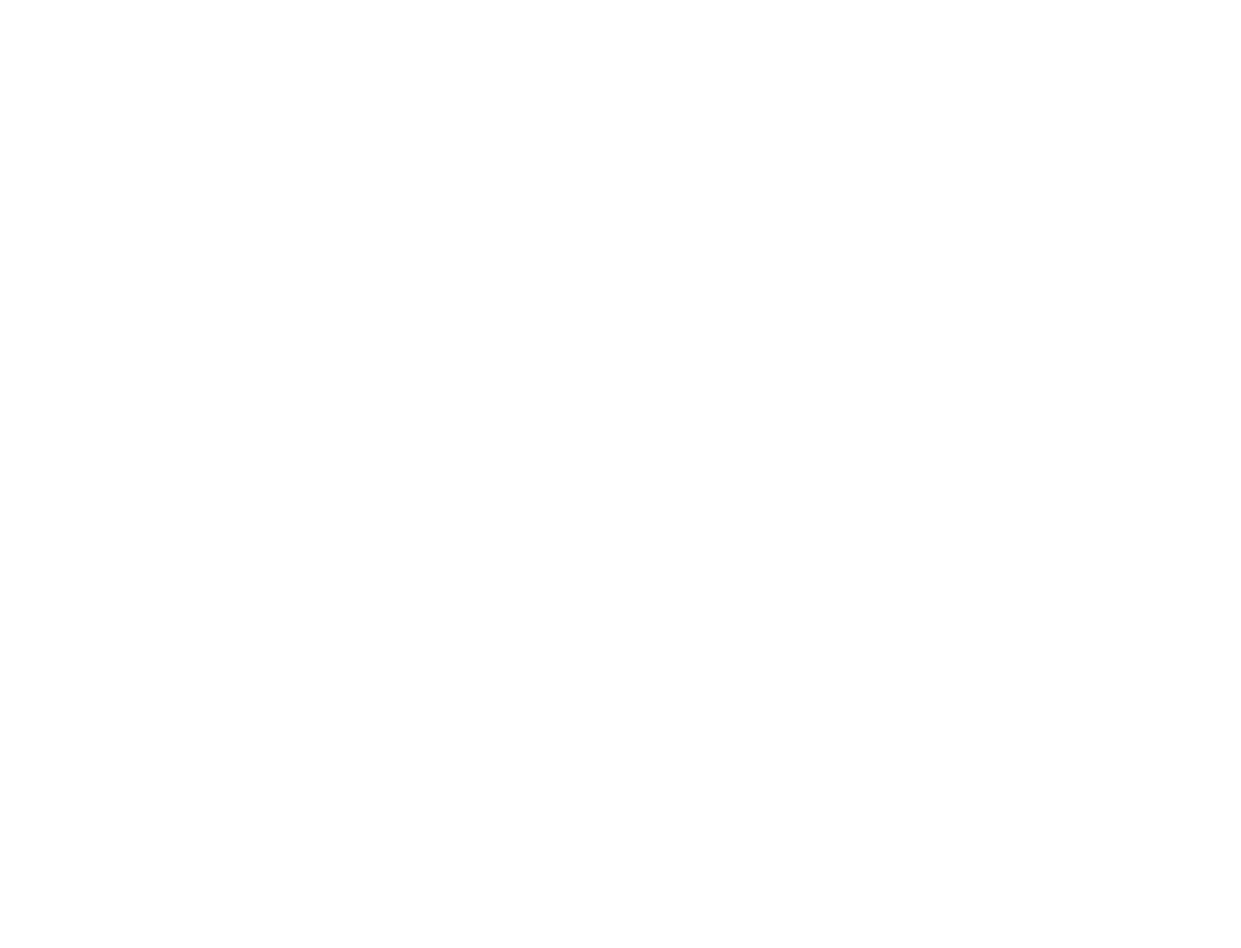
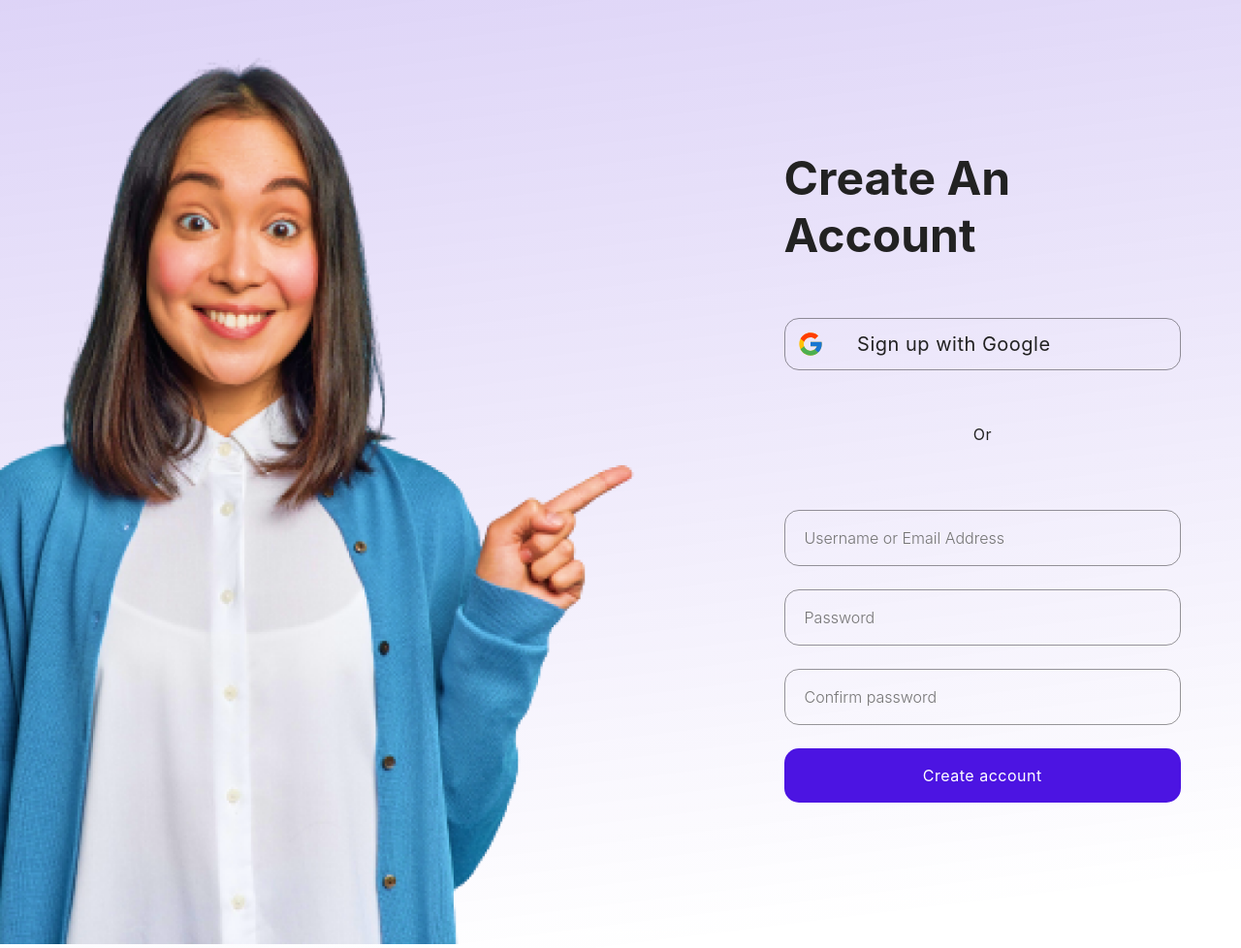
Before and after one commit to chinedu9/just-form, a plain HTML site: page index.html in a window 1280 px wide. Shown: the whole page at 97% size. Before the commit the page ends 800 px from the top, so only its background shows below. Drawn offline with Linux system fonts and the light colour scheme.

Commit message:
task submit

```diff
--- a/index.html
+++ b/index.html
@@ -4,8 +4,44 @@
     <meta charset="UTF-8">
     <meta name="viewport" content="width=device-width, initial-scale=1.0">
     <title>Document</title>
+    <link rel="stylesheet" href="style.css">
 </head>
 <body>
 
+      <div class="container">
+        <div class="image">
+            <img src="pix/Image used.png" alt="">
+        </div>
+        <div class="form">
+            <p class="title">Create An Account</p>
+
+                <div class="icon">
+                    <img src="pix/flat-color-icons_google.svg" alt="">
+                    <p>Sign up with Google</p>
+                </div>
+
+                <p class="or">Or</p>
+
+                    <form action="" method="post">
+                          <div class="input">
+                            <input type="text" name=" Email" id=" Email" placeholder="Username or Email Address">
+                          </div>
+
+                          <div class="input">
+                            <input type="password" name="password" id="password" placeholder="Password">
+                          </div>
+
+                          <div class="input">
+                            <input type="password" name="password" id="password" placeholder="Confirm password">
+                          </div>
+
+                            <button type="submit">Create account</button>
+                    </form>
+                </div>
+
+
+        </div>
+    </div>
+
 </body>
 </html>
--- /dev/null
+++ b/style.css
@@ -0,0 +1,110 @@
+*{
+    margin: 0;
+    padding: 0;
+    box-sizing: border-box;
+}
+@import url('https://fonts.googleapis.com/css2?family=Inter:wght@100;200;300;400;500;600;700;800;900&family=Roboto:wght@300;400;500;700;900&display=swap');
+
+.container{
+    display: flex;
+    justify-content: space-around;
+    gap: 12%;
+    background: linear-gradient(173deg, rgba(84, 35, 215, 0.24) -20.49%, rgba(31, 61, 167, 0.00) 93.7%), #FFF;
+
+
+}
+
+.image img{
+    width: 100%;
+}
+
+
+.icon{
+    display: flex;
+    align-items: center;
+    gap: 10%;
+    border-radius: 15px;
+    border: 1px solid rgba(0, 0, 0, 0.40);
+    padding:2% 12% 2% 3%;
+    margin-bottom: 48px;
+
+
+}
+
+.icon img{
+    width: 8%;
+
+}
+
+
+
+.form {
+    margin-top: 12%;
+    margin-right: 62px;
+    width: 40%;
+}
+
+.title{
+    color: #222;
+font-family: 'Inter';
+font-size: 48px;
+font-weight: 700;
+margin-bottom: 56px;
+
+}
+
+.icon p{
+    color: #222;
+font-family: 'Inter';
+font-size: 20px;
+/* font-style: normal; */
+/* font-weight: 400; */
+line-height: 36px;
+letter-spacing: 0.5px;
+}
+
+.or{
+    color: #222;
+text-align: center;
+font-family: 'Inter', sans-serif;
+font-size: 16px;
+/* font-style: normal;
+font-weight: 400; */
+line-height: 36px; /* 150% */
+letter-spacing: 0.5px;
+margin-bottom: 60px;
+}
+
+
+.input input{
+    width: 100%;
+    padding: 10px 20px;
+   margin-bottom: 24px;
+   border-radius: 15px;
+   border: 1px solid rgba(0, 0, 0, 0.40);
+    color: #222;
+    font-family: 'Inter';
+    font-size: 16px;
+    font-style: normal;
+    font-weight: 300;
+    line-height: 36px; /* 128.571% */
+    background-color: transparent;
+    outline: none;
+}
+
+button{
+    border-radius: 15px;
+background: #4C14E2;
+padding: 10px 20px;
+color: #FFF;
+text-align: center;
+font-family: Inter;
+font-size: 16px;
+font-style: normal;
+font-weight: 400;
+line-height: 36px; /* 128.571% */
+letter-spacing: 0.5px;
+width: 100%;
+border: none;
+cursor: pointer;
+}
```
Also changed, not shown: pix/Image used.png (added), pix/flat-color-icons_google.png (added), pix/flat-color-icons_google.svg (added).
